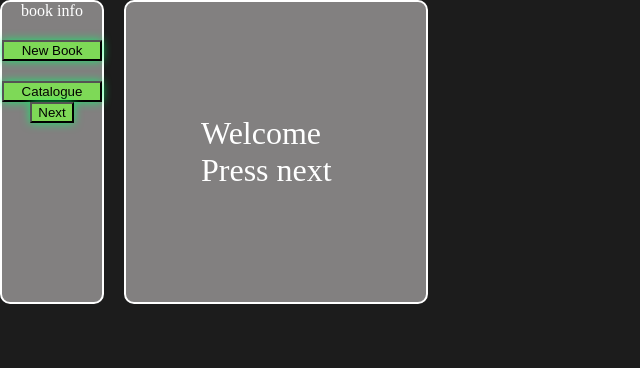
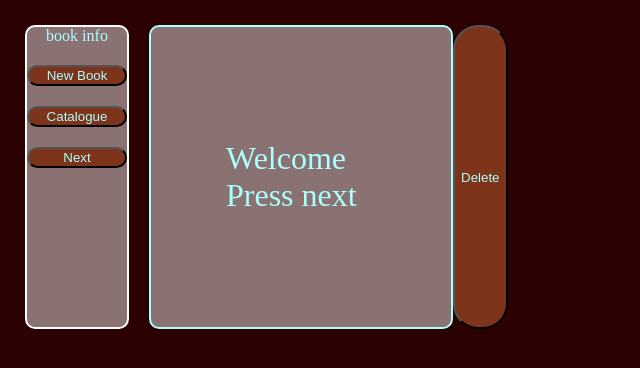
Before and after one commit to jcabrera702/library, a plain HTML site: page index.html in a window 1280 px wide. Both pictures are taken after a click on the button "Catalogue". Shown: the whole page, without its empty margins (0-640 px from the left). Drawn offline with Linux system fonts and the light colour scheme.

Commit message:
Create delete button that deletes current book

```diff
--- a/script.js
+++ b/script.js
@@ -99,6 +99,7 @@ catBtn.addEventListener('click',(event) =>{
     function renderBook() {
     const book = myLibrary[currentIndex];
 
+
     // 1. Clear the container first (clears old content before adding new)
     cat.innerHTML = '';
 
@@ -145,12 +146,31 @@ catBtn.addEventListener('click',(event) =>{
 
     console.log(`Currently displaying index: ${currentIndex}`);
 }
+ const deleteBtn = document.createElement('button');
+            deleteBtn.textContent = 'Delete';
+            deleteBtn.setAttribute('class', 'delete');
+            cat.after(deleteBtn);
+
+            deleteBtn.addEventListener('click', (event)=>{
+                 if(myLibrary.length === 0){
+                    console.log('Library is empty');
+                    cat.classList.toggle('hide');
+                    return;
+                }
+                myLibrary.splice(currentIndex, 1);
+                if(myLibrary.length > 0){
+                    currentIndex = 0;
+                }
+                renderBook();
+            })
+
 
     sideNext.addEventListener('click', () =>{
         currentIndex++;
         if (currentIndex>= myLibrary.length){
             currentIndex = 0;
         }
+
         renderBook();
     })
 
--- a/style.css
+++ b/style.css
@@ -1,17 +1,20 @@
 
 body{
-    background-color: #1C1C1C;
-    color: #FFFFFF;
+    background-color: #2b0101;
+    color: #aaffff;
     margin: 0;
-    padding: 0;
+    padding-top: 25px;
+    padding-left: 25px;
 }
 /* book wrapper holds */
 .book-wrapper{
     display: flex;
 }
 button{
-    background-color: #7ED957;
-     box-shadow: 0 0 10px rgba(0, 255, 102, 0.8);
+    background-color: #7d341b;
+     /* box-shadow: 0 0 10px rgba(0, 255, 102, 0.8); */
+     color: #aaffff;
+     border-radius: 25px;
 }
 
 .sidebar{
@@ -24,7 +27,7 @@ button{
     background-color: rgba(255, 250, 250, 0.452);
     border-radius: 10px;
 }
-.sidebar-btn{
+.sidebar-btn, #sideNext{
     width: 100%;
     margin-top: 20px;
 }
```
